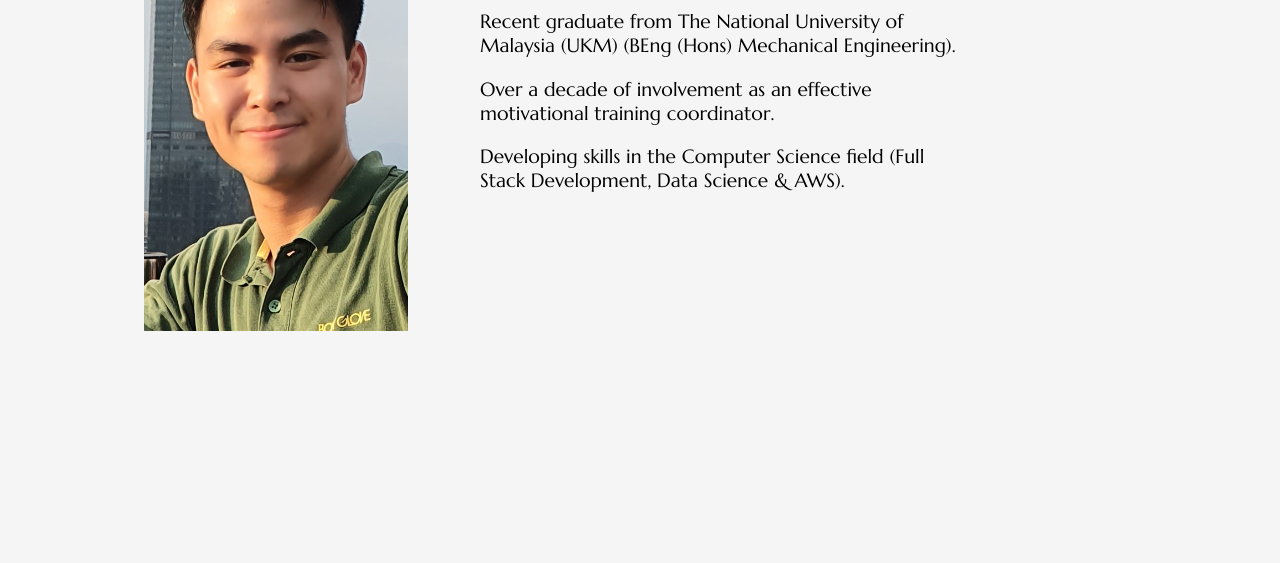
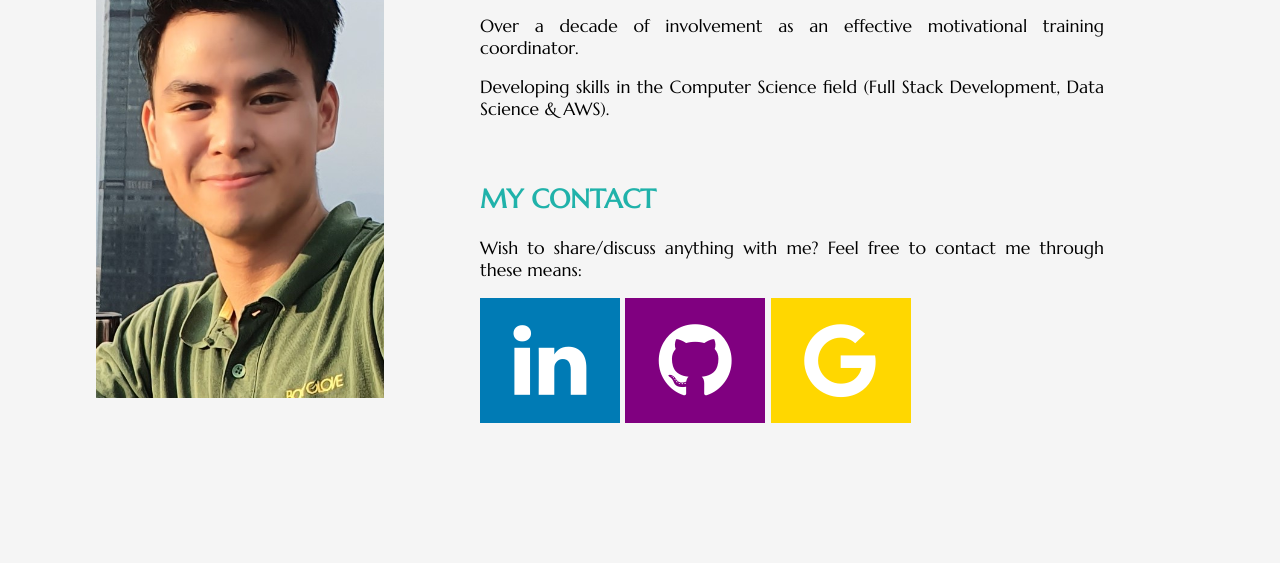
Before and after one commit to JulianWan1/Personal-Website, a plain HTML site: page Julian Wan CV/Julian Wan About.html in a window 1280 px wide. Shown: the part 237-800 px from the top of the page. Drawn offline with Linux system fonts and the light colour scheme.

Commit message:
Added Contact Icons
Added contact links (in icon form) in About page

```diff
--- a/Julian Wan CV/CV styles.css
+++ b/Julian Wan CV/CV styles.css
@@ -176,19 +176,45 @@ body {
 .two-column-wrapper {
     display: grid;
     grid-template-columns: 0.6fr 1fr;
+    padding-bottom: 60px;
 }
 
 .profile-image-wrapper img {
-    width: 55%;
-    padding-left: 30%;
+    width: 60%;
+    padding-top: 5%;
+    padding-left: 20%;
 }
 
 .profile-content-wrapper {
-    padding-right: 40%;
-    font-size: 1.2em;
+    padding-right: 22%;
+    font-size: 1.1em;
+    text-align:justify;
 }
 
-.profile-content-wrapper h1 {
+.profile-content-wrapper h1,h2 {
     color: lightseagreen;
     text-transform: uppercase;
 }
+
+.fa {
+    padding: 20px;
+    font-size: 85px;
+    width: 100px;
+    text-align: center;
+    text-decoration-line:none;
+}
+
+.fa-linkedin {
+    background: #007bb5;
+    color:white;
+}
+
+.fa-github {
+    background-color:purple;
+    color:white;
+}
+
+.fa-google {
+      background-color: gold;
+      color: white;
+}
--- a/Julian Wan CV/Julian Wan About.html
+++ b/Julian Wan CV/Julian Wan About.html
@@ -6,6 +6,7 @@
     <link rel="preconnect" href="https://fonts.gstatic.com">
     <link href="https://fonts.googleapis.com/css2?family=Marcellus&display=swap" rel="stylesheet">
     <link rel="stylesheet" href="CV styles.css">
+    <link rel="stylesheet" href="https://cdnjs.cloudflare.com/ajax/libs/font-awesome/4.7.0/css/font-awesome.min.css">
 </head>
 <body>
     <div class="container">
@@ -38,6 +39,13 @@
                     <p>Recent graduate from The National University of Malaysia (UKM) (BEng (Hons) Mechanical Engineering).</p>
                     <p>Over a decade of involvement as an effective motivational training coordinator.</p>
                     <p>Developing skills in the Computer Science field (Full Stack Development, Data Science & AWS).</p>
+                    <br>
+                    <h2>My Contact</h2>
+                    <p>Wish to share/discuss anything with me? Feel free to contact me through these means:</p>
+                    <a href="https://www.linkedin.com/in/julian-wan-wing-jiung-1bab60151/" class="fa fa-linkedin" style="font-size:85px"></a>
+                    <a href="https://github.com/JulianWan1" class="fa fa-github" style="font-size:85px"></a>
+                    <a href= "mailto:julianwan.jwwj@gmail.com" class="fa fa-google" style="font-size: 85px"></a>
+
                 </div>
             </div>
 
```
Also changed, not shown: 1 other file.
